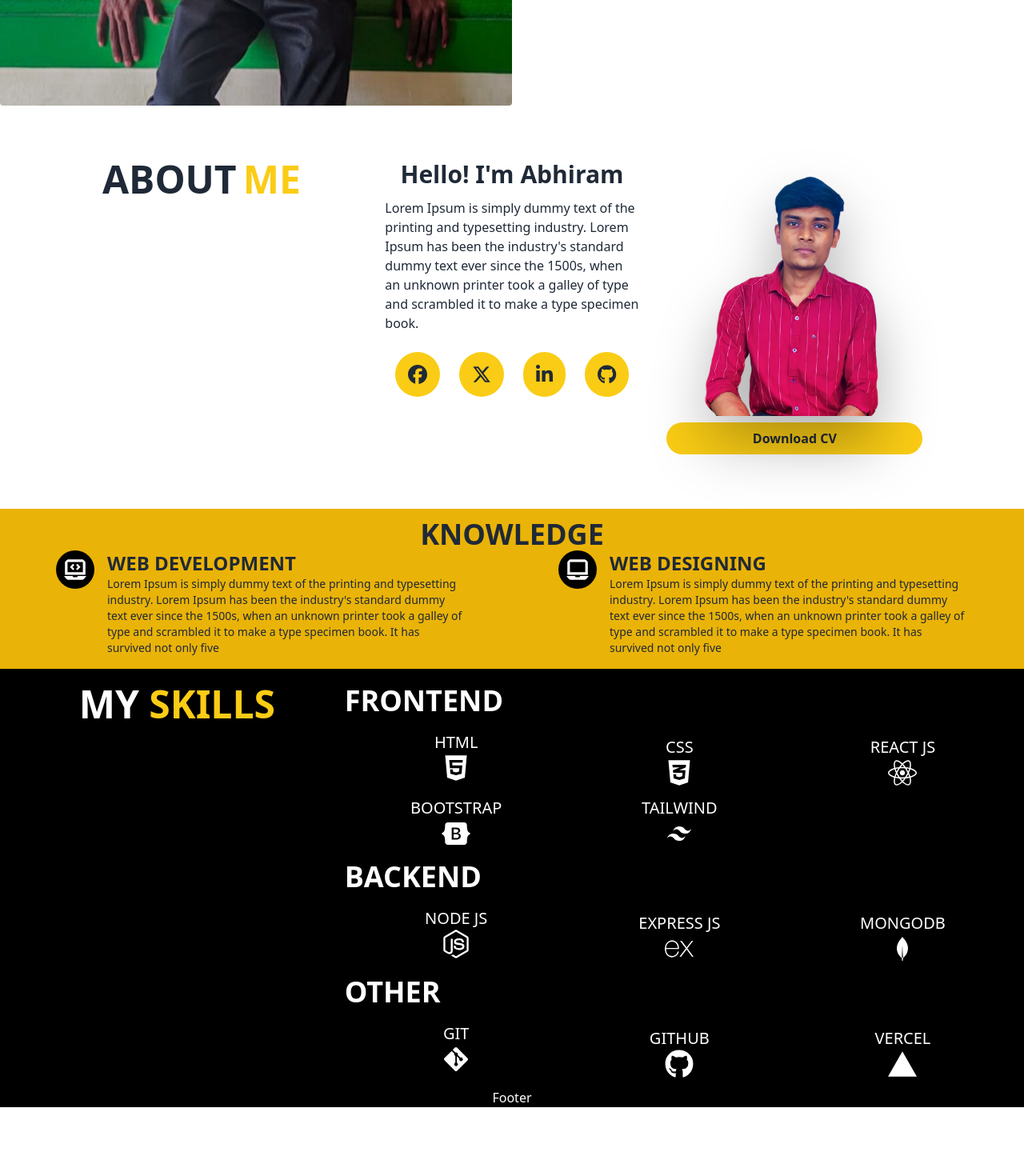
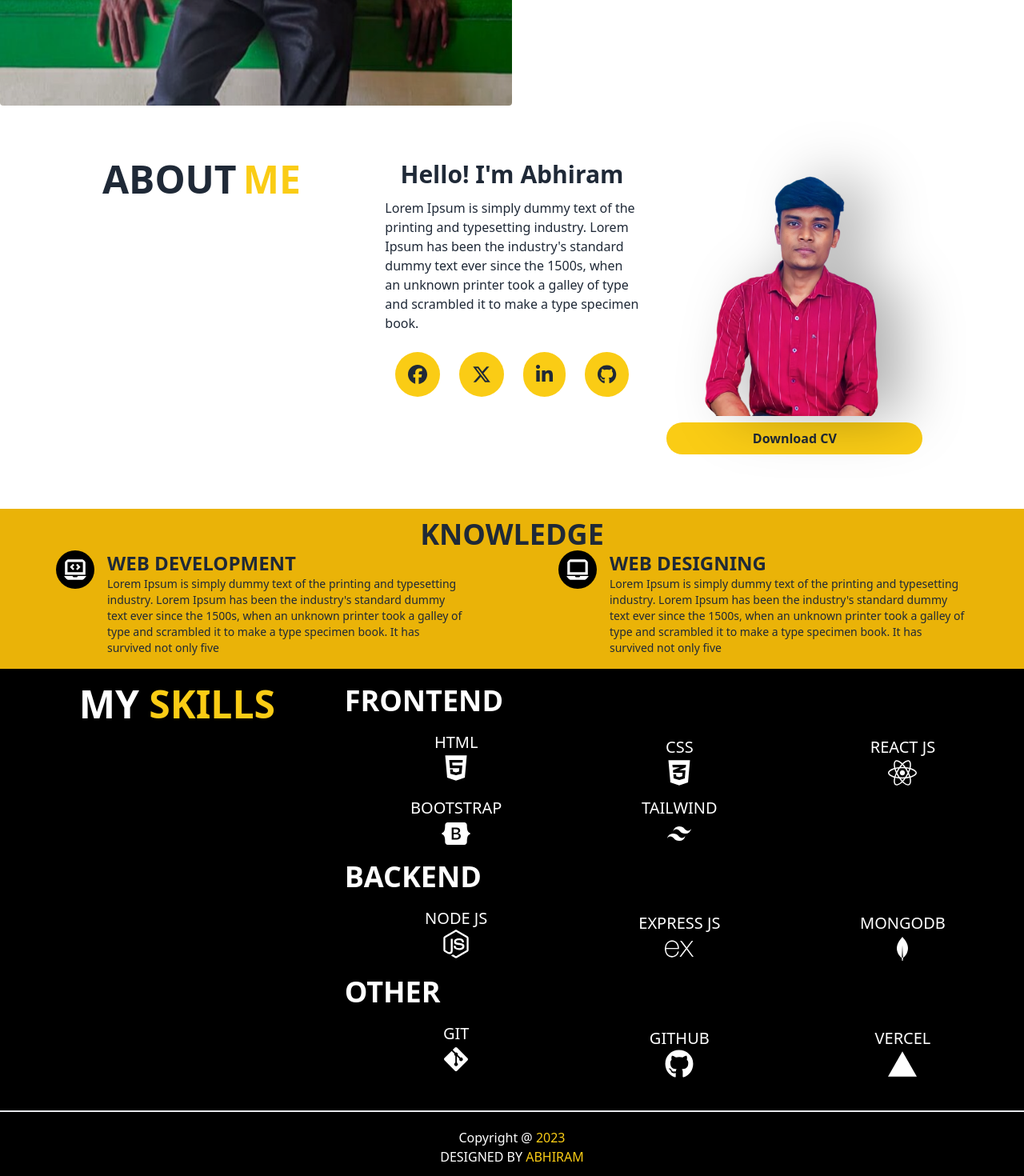
Before and after one commit to Abhi-raam/Portfolio, a React (Vite) app: page / in a window 1280 px wide. Shown: the part 732-2202 px from the top of the page at 80% size. Before the commit the page ends 2116 px from the top, so only its background shows below. Built offline with nearby package versions, Linux system fonts and the light colour scheme.

Commit message:
Footer section added

```diff
--- a/src/Components/About.jsx
+++ b/src/Components/About.jsx
@@ -27,10 +27,10 @@ function About() {
                     </div>
                 </div>
                 <div className=' text-center  z-10 h-full flex flex-col justify-end'>
-                    <img className='h-[20rem] w-[100rem] drop-shadow-[0_35px_35px_rgba(0,0,0,0.3)] self-end' src={imageAbout2} alt="" />
+                    <img className='h-[20rem] w-[100rem] drop-shadow-[35px_0_35px_rgba(0,0,0,0.3)] self-end' src={imageAbout2} alt="" />
                     <div className='flex items-center justify-center'>
                         <div className='p-2'>
-                            <button className='bg-yellow-400 hover:text-yellow-400 hover:bg-black font-semibold p-2 rounded-full w-80 md:w-52 lg:w-80'>Download CV</button>
+                            <button className='bg-yellow-400 hover:text-yellow-400 hover:bg-black font-semibold p-2 rounded-full w-52 md:w-44 lg:w-80'>Download CV</button>
                         </div>
                     </div>
                 </div>
--- a/src/Components/Footer.jsx
+++ b/src/Components/Footer.jsx
@@ -2,7 +2,12 @@ import React from 'react'
 
 function Footer() {
   return (
-    <div className='bg-black text-white text-center'>Footer</div>
+    <div className='bg-black text-white border-t-2 text-center pt-5'>
+      <div className=' pb-3'>
+        <h1>Copyright @ <span className='text-yellow-400'>2023</span></h1>
+        <h1>DESIGNED BY <span className='text-yellow-400'>ABHIRAM</span></h1>
+      </div>
+    </div>
   )
 }
 
--- a/src/Components/Skills.jsx
+++ b/src/Components/Skills.jsx
@@ -5,7 +5,7 @@ import { SiExpress,SiVercel } from 'react-icons/si';
 
 function Skills() {
     return (
-        <div className='bg-black pt-5 items-center p-3'>
+        <div className='bg-black pt-5 items-center p-3 pb-10'>
             <div className="grid grid-cols-1 md:grid-cols-3 text-center " >
                 <div className=''>
                     <h1 className='font-semibold text-2xl text-white sm:text-5xl'>MY <span className='text-yellow-400'>SKILLS</span></h1>
@@ -57,7 +57,7 @@ function Skills() {
                             </div>
                         </div>
                     </div>
-                    <div className=' '>
+                    <div className=''>
                         <div>
                             <h1 className='text-white text-start text-xl md:text-2xl lg:text-4xl font-semibold'>OTHER</h1>
                         </div>
```
